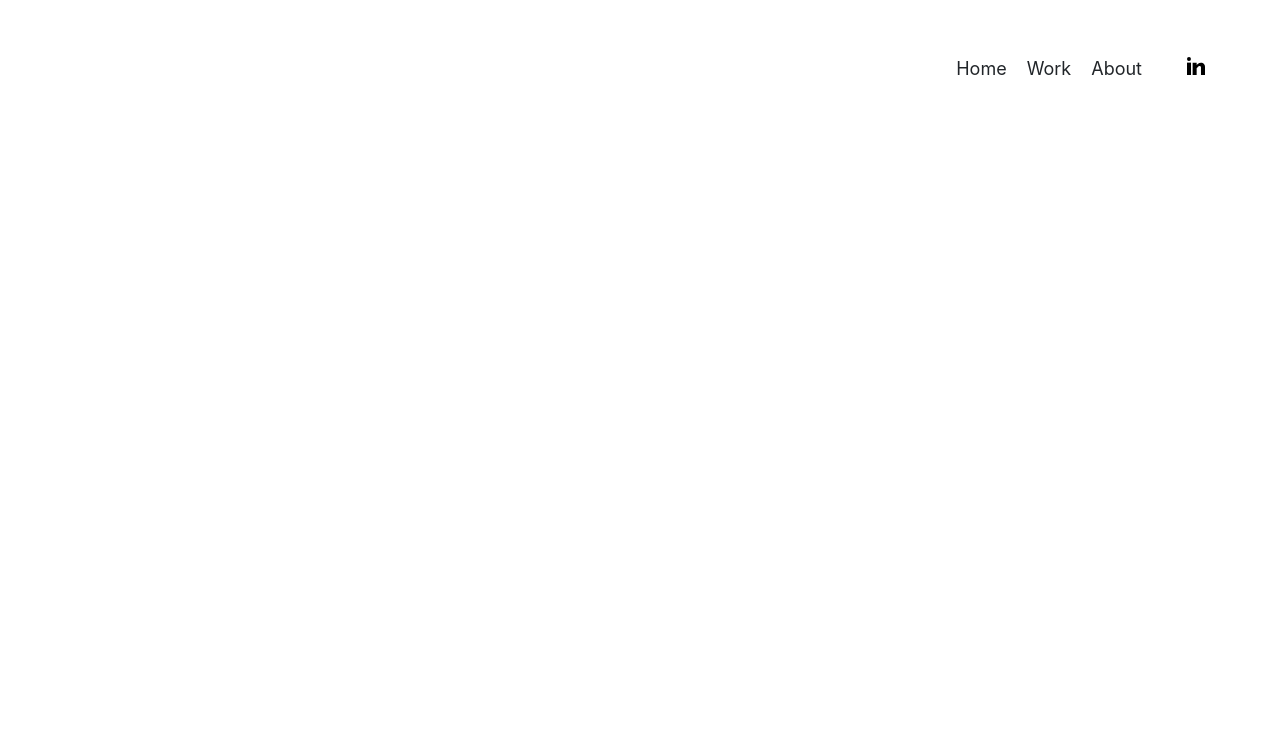
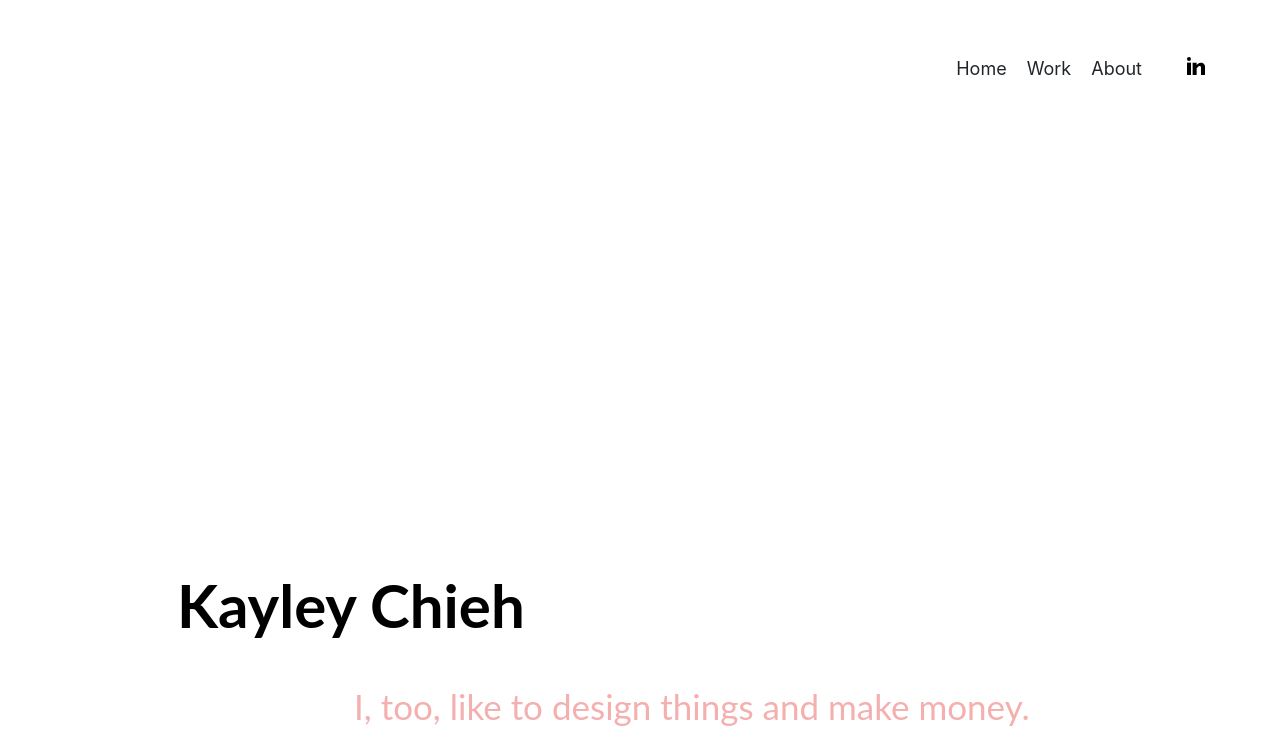
Before and after one commit to kfchieh/portfolio, a plain HTML site: page index.html in a window 1280 px wide. Shown: the top 730 px of the page. Drawn offline with nearby package versions, Linux system fonts and the light colour scheme; a web font is replaced by a local one.

Commit message:
new commit

```diff
--- a/css/index.css
+++ b/css/index.css
@@ -1,6 +1,6 @@
 .hero {
     padding-right: 100px;
-    height: 100vh;
+    height: 80vh;
     align-content: flex-end;
     width: 100vw;
 }
@@ -66,6 +66,7 @@
     max-width: 20%;
     margin-left: auto;
     margin-right: auto;
+    margin-bottom: 100px;
 
 }
 
```
Also changed, not shown: 1 other file.
